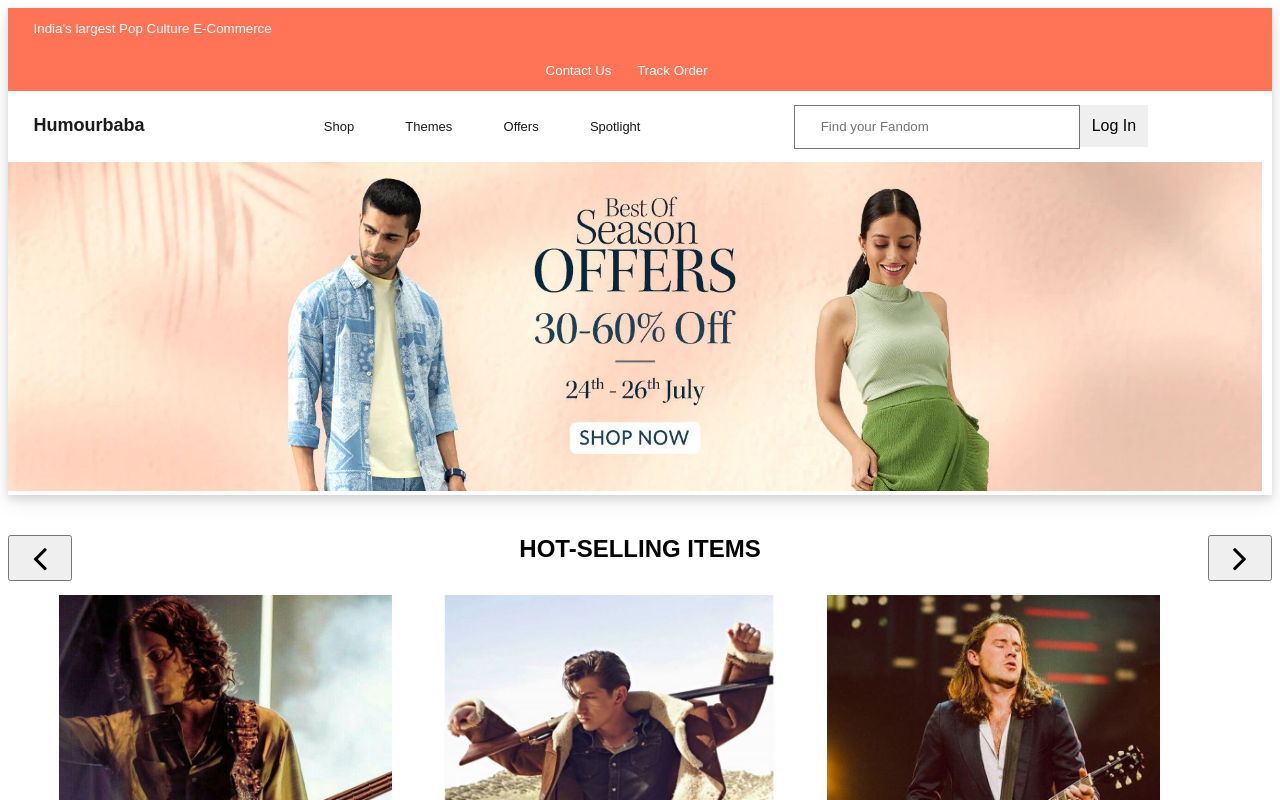
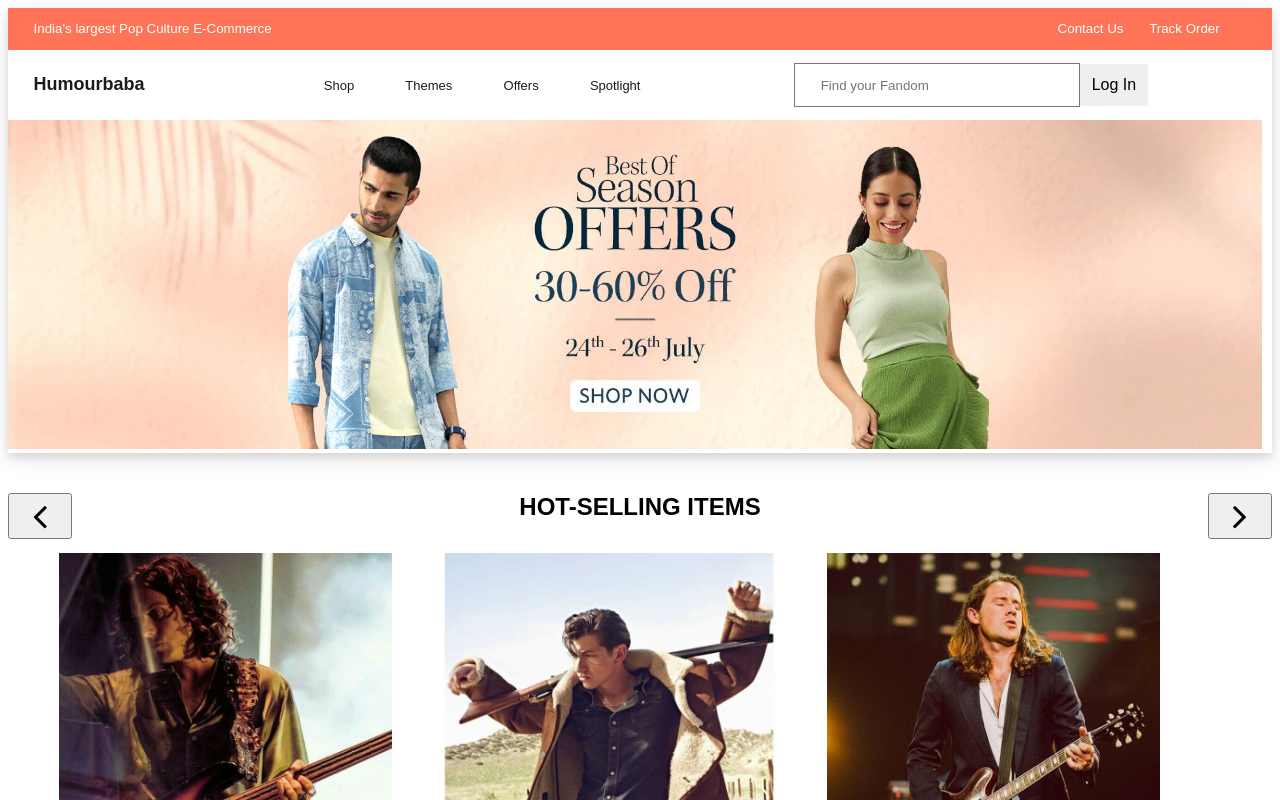
Before and after one commit to dipanshu-765/Humourbaba, a React (Create React App) app: page / in a window 1280 px wide. Shown: the top 800 px of the page. Built offline with nearby package versions, Linux system fonts and the light colour scheme.

Commit message:
Update navbar.css

```diff
--- a/public/navbar.css
+++ b/public/navbar.css
@@ -15,7 +15,7 @@
 #contact-details{
     display: inline-block;
     margin-right: 2vw;
-    margin-left:40vw;
+    margin-left:45vw;
 }
 #track{
     display: inline-block;
@@ -77,6 +77,9 @@ input{
     #contact p{
         font-size: smaller;
     }
+    #contact-details{
+	margin-left: 0vw;
+    }
     #brand-name{
         font-size: large;
         display: inline-block;
```
